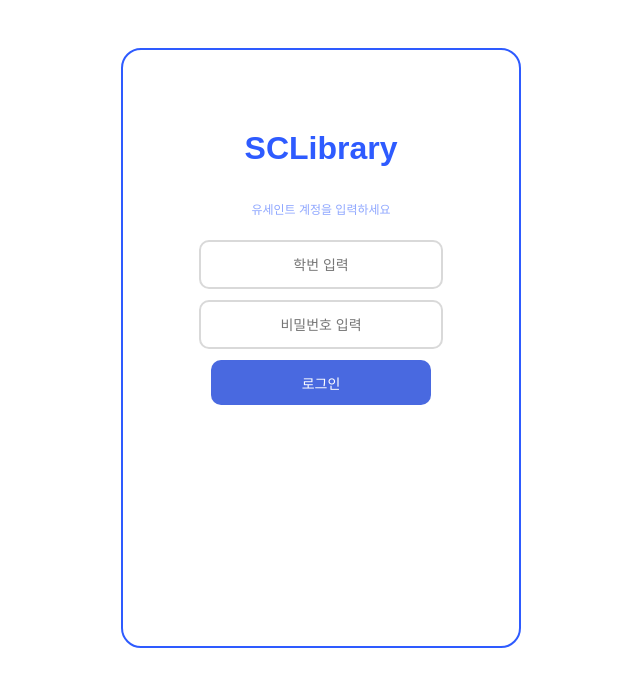
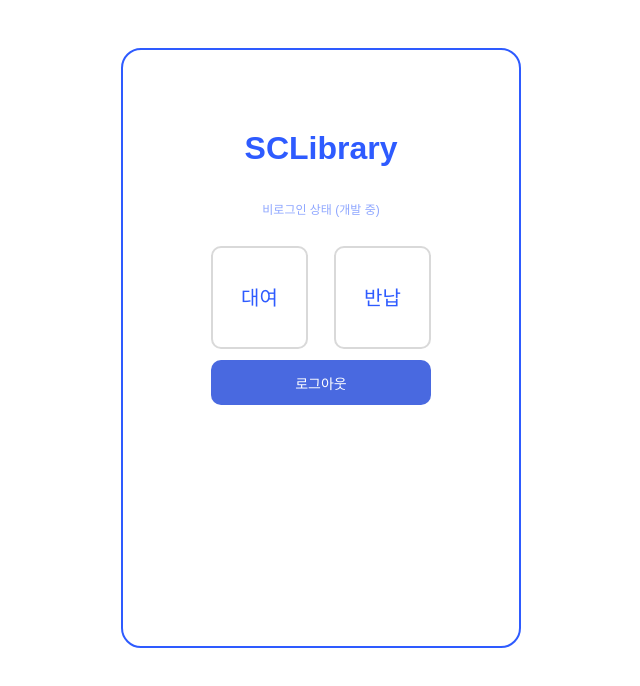
Before and after one commit to SSCC-Library/SSCCtal-FE.kiosk, a React (Vite) app: page /main in a window 1280 px wide. Before the commit this address led to /. Shown: the top 686 px of the page, without its empty margins (319-959 px from the left). Built offline with nearby package versions, Linux system fonts and the light colour scheme; no server answers.

Commit message:
refactor: 로그인 상태 로직 변경(개발 중) (#7)

```diff
--- a/src/pages/main/main-page.jsx
+++ b/src/pages/main/main-page.jsx
@@ -1,7 +1,7 @@
 import MainForm from './main-form';
 import './main.css';
 import { useLocation, useNavigate } from 'react-router-dom';
-import { useEffect } from 'react';
+/*import { useEffect } from 'react';
 
 function MainPage() {
 	const location = useLocation();
@@ -26,6 +26,22 @@ function MainPage() {
 			</div>
 		</div>
 	);
+}*/
+function MainPage() {
+	const location = useLocation();
+	const user = location.state?.user;
+
+	return (
+		<div className="main-page">
+			<div className="main-container">
+				<div className="title">SCLibrary</div>
+				<div className="label">
+					{user ? `${user.name}님 환영합니다` : '비로그인 상태 (개발 중)'}
+				</div>
+				<MainForm />
+			</div>
+		</div>
+	);
 }
 
 export default MainPage;
```
